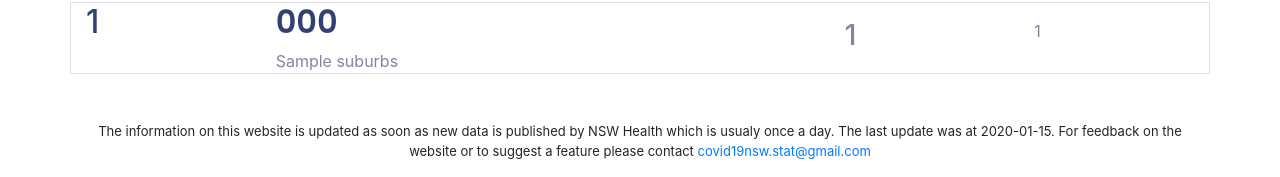
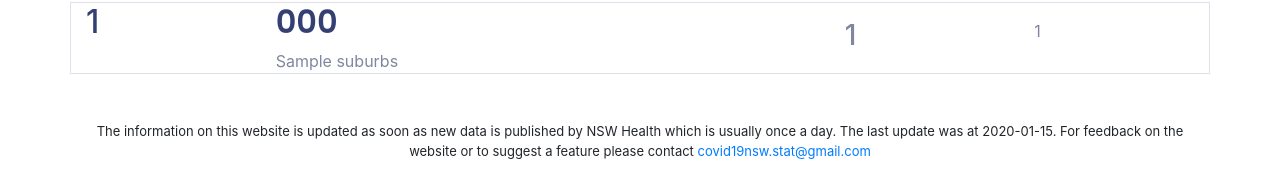
Before and after one commit to pwilson802/covid19nsw, a Flask app: template templates/postcode.html in a window 1280 px wide. Shown: the part 749-926 px from the top of the page. Run offline with Flask 2, Linux system fonts and the light colour scheme; the template is opened without the code that fills it: most values are stand-ins (such as "Sample title", 1, 10 or a date in 2020); parts of the project's set-up code (start-up, migrations or seed data) failed here and were passed over; some libraries are stand-ins or nearby versions.

Commit message:
fixed spelling

```diff
--- a/templates/postcode.html
+++ b/templates/postcode.html
@@ -206,7 +206,7 @@
         </div>
     {% endfor %}
     <div class="contact-message mt-5">
-    <p>The information on this website is updated as soon as new data is published by NSW Health which is usualy once a day.  The last update was at {{ last_update }}. For feedback on the website or to suggest a feature please contact <a href="mailto:covid19nsw.stat@gmail.com">covid19nsw.stat@gmail.com</a></p>
+    <p>The information on this website is updated as soon as new data is published by NSW Health which is usually once a day.  The last update was at {{ last_update }}. For feedback on the website or to suggest a feature please contact <a href="mailto:covid19nsw.stat@gmail.com">covid19nsw.stat@gmail.com</a></p>
     </div>
     </div>
 
```
